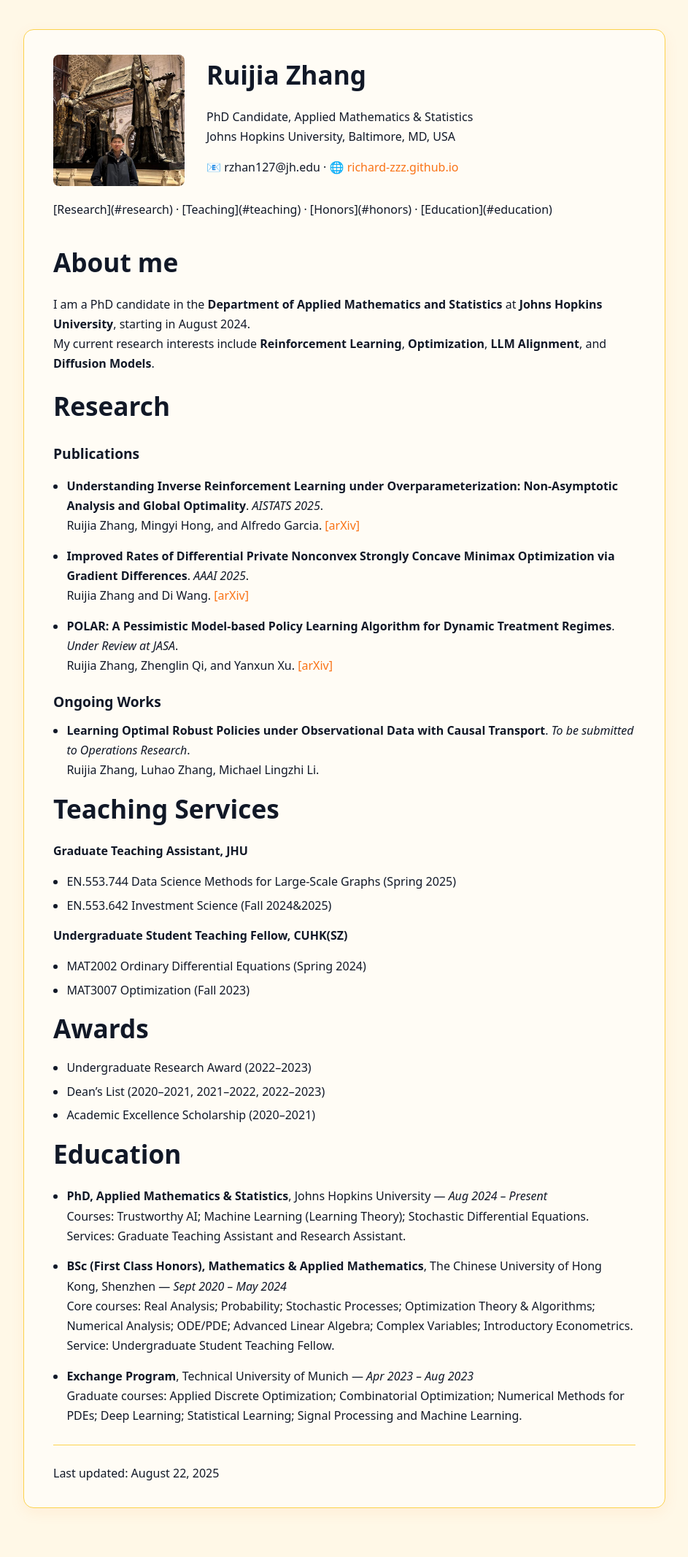
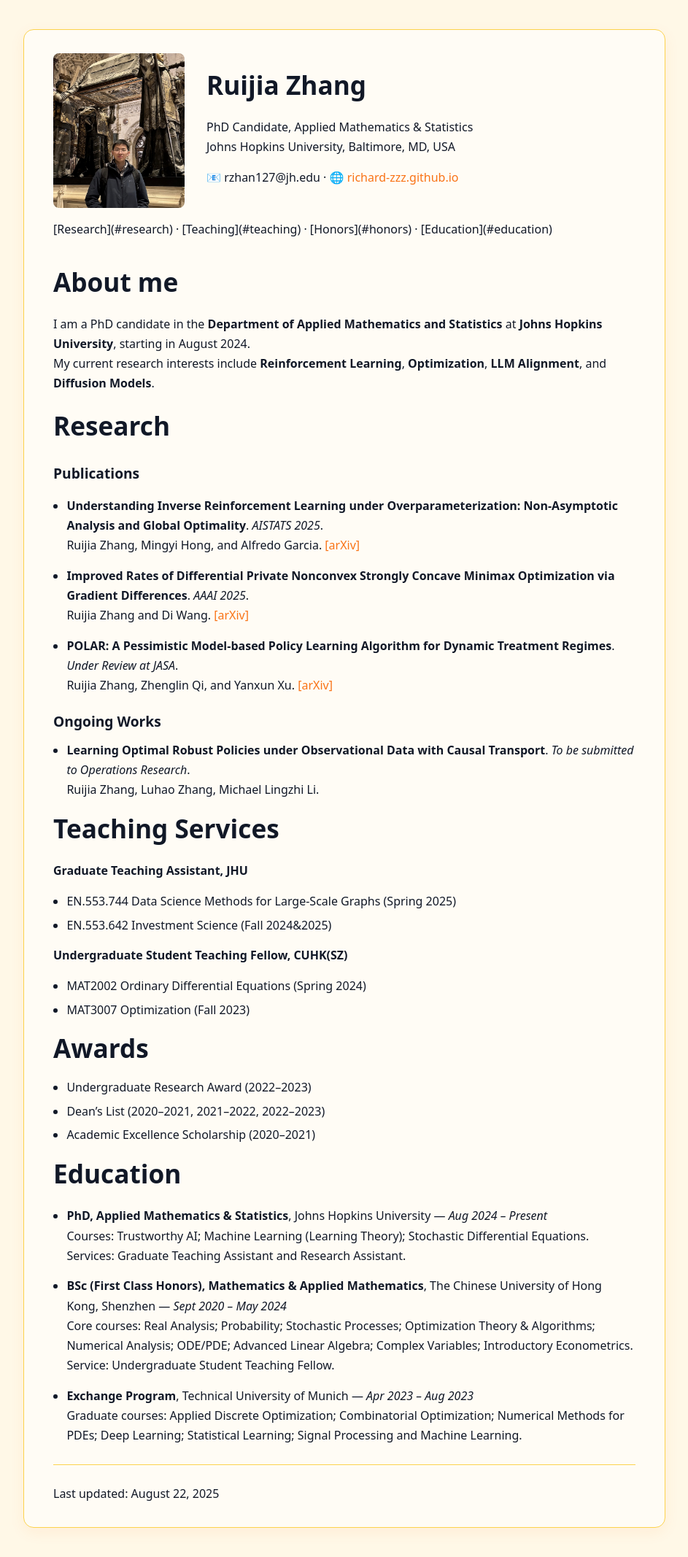
Before and after one commit to yayayida/yayayida.github.io, a Jekyll site: the page built from index.md, in a window 1280 px wide. Shown: the whole page at 73% size, without its empty margins (168-1111 px from the left). Built offline with Jekyll 4.4.1, drawn with Linux system fonts in a browser that asks for light colours; before the commit the page ends 2107 px from its top, so only the background shows below that.

Commit message:
Update index.md

```diff
--- a/index.md
+++ b/index.md
@@ -6,7 +6,7 @@ title: "Ruijia Zhang"
 <div style="display:flex; align-items:center; gap:30px;">
 
   <!-- 左边头像 -->
-  <img src="/assets/img/profile_cropped.jpg" alt="Ruijia Zhang" width="180" style="border-radius:8px;">
+  <img src="/assets/img/profile_church_crop_wide.jpg" alt="Ruijia Zhang" width="180" style="border-radius:8px;">
 
   <!-- 右边文字 -->
   <div>
```
